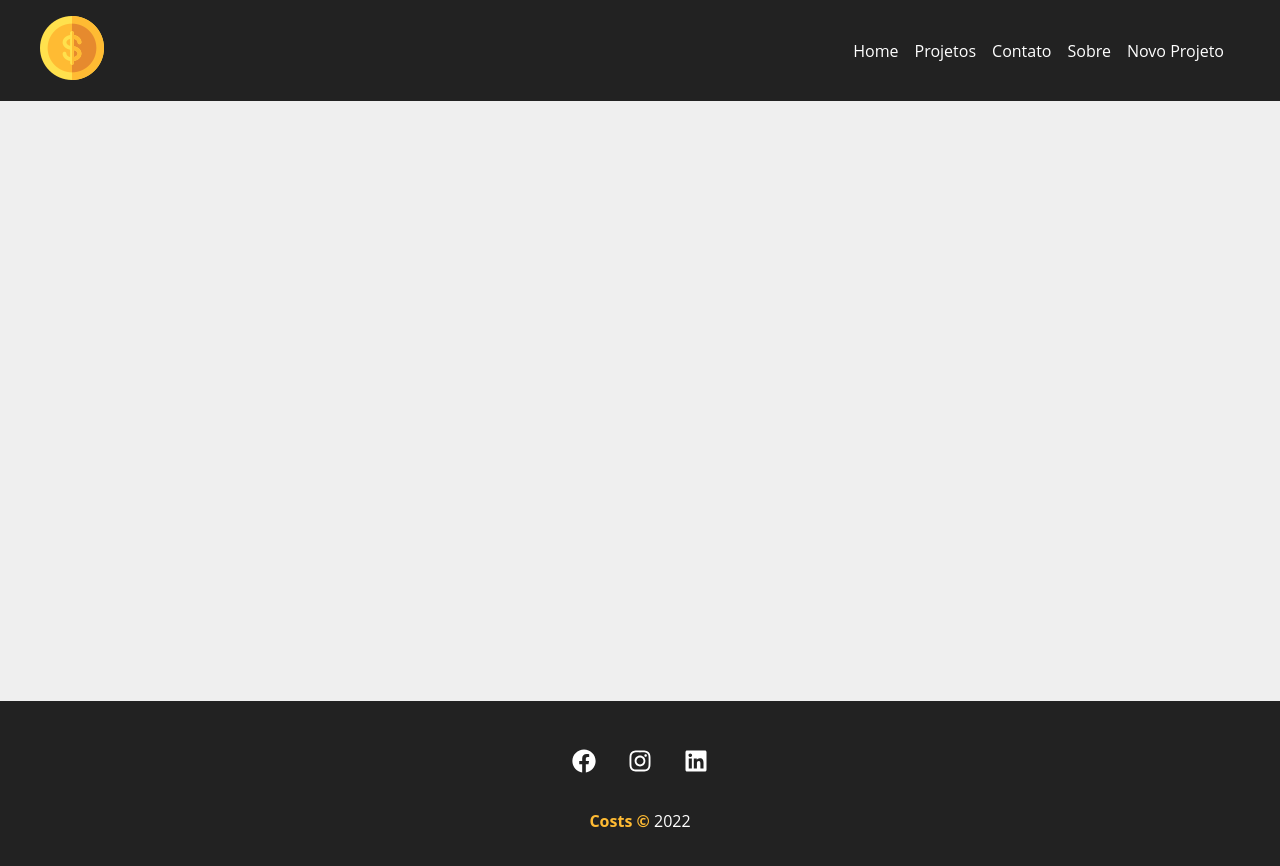
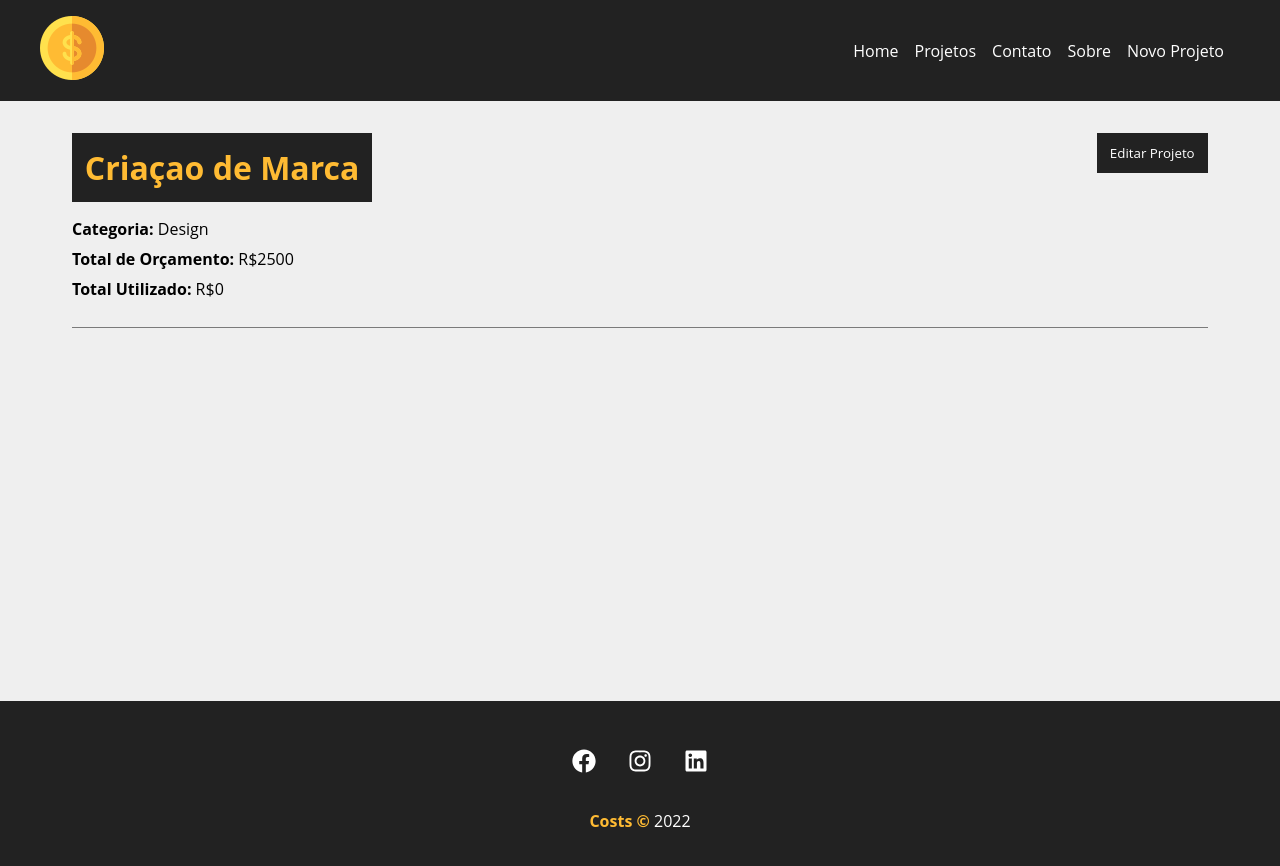
Before and after one commit to EduPassero/Projeto_Costs_Curso_de_REACT, a React (Create React App) app: page /project/1 in a window 1280 px wide. Shown: the top 866 px of the page. Built offline with nearby package versions, Linux system fonts and the light colour scheme; data requests are answered from the project's data file; the HTML template or start-up script is replaced by a standard one.

Commit message:
Tela de ediçao halfway done

```diff
--- a/src/App.js
+++ b/src/App.js
@@ -7,6 +7,7 @@ import Contato from './components/pages/Contato';
 import Home from './components/pages/Home';
 import NewProject from './components/pages/NewProjetc';
 import Projects from './components/pages/Projects';
+import Project from './components/pages/Project';
 
 function App() {
   return (
@@ -19,6 +20,7 @@ function App() {
             <Route path="contato" element={<Contato/>}/>
             <Route path="company" element={<Company/>}/>
             <Route path="newproject" element={<NewProject/>}/>
+            <Route path="project/:id" element={<Project/>}/>
         </Routes>
       </Container>
       <Footer />
--- /dev/null
+++ b/src/components/pages/Project.js
@@ -0,0 +1,64 @@
+import styles from './Project.module.css'
+import {useParams} from 'react-router-dom'
+import { useState, useEffect } from "react"
+import Loading from '../layout/Loading'
+import Container from '../layout/Container'
+
+function Project(){
+    const {id} = useParams()
+    const [project, setProject] = useState([])
+    const [showProjectForm, setShowProjectForm] = useState(false)
+
+    useEffect(() => {
+        setTimeout(() =>{
+            fetch(`http://localhost:5000/projects/${id}`, {
+            method: 'GET',
+            headers: {
+                'Content-Type': 'application/json'
+            },
+        }).then(resp => resp.json())
+        .then((data) => {
+            setProject(data)
+        })
+        .catch(err => console.log(err))
+        }, 200)
+    }, [id])
+
+    function toggleProjectForm(){
+        setShowProjectForm(!showProjectForm)
+    }
+
+    return(
+        <>{project.name ?
+            <div className={styles.project_details}>
+                <Container customClass="column">
+                    <div className={styles.details_container}>
+                        <h1>{project.name}</h1>
+                        <button className={styles.btn} onClick={toggleProjectForm}>
+                            {!showProjectForm ? 'Editar Projeto' : 'Fechar'}
+                        </button>
+                        {!showProjectForm ? (
+                            <div className={styles.project_info}>
+                                <p>
+                                    <span>Categoria: </span> {project.category.name}
+                                </p>
+                                <p>
+                                    <span>Total de Orçamento: </span> R${project.budget}
+                                </p>
+                                <p>
+                                    <span>Total Utilizado: </span> R${project.cost}
+                                </p>
+                            </div>
+                        ) : (
+                            <div className={styles.project_info}>detalhes do projeto</div>
+                        )}
+                    </div>
+                </Container>
+            </div>
+            :
+            <Loading/>
+        }</>
+    )
+}
+
+export default Project
--- /dev/null
+++ b/src/components/pages/Project.module.css
@@ -0,0 +1,49 @@
+.project_details{
+    width: 100%;
+    padding: 2em;
+}
+
+.project_details h1,
+.project_details h2,
+.project_details p{
+    margin-bottom: 0.5em;
+}
+
+.project_details h1{
+    background-color: #222;
+    color: #ffbb33;
+    padding: 0.4em;
+}
+
+.project_details span {
+    font-weight: bold;
+}
+
+.details_container,
+.service_form_container{
+    border-bottom: 1px solid #7a7a7a;
+    margin-bottom: 1.2em;
+    padding-bottom: 1.2em;
+    display: flex;
+    justify-content: space-between;
+    flex-wrap: wrap;
+}
+
+.btn{
+    background-color: #222;
+    color: #fff;
+    padding: 0.5em 1em;
+    text-decoration: none;
+    transition: 0.5s;
+    cursor: pointer;
+    max-height: 40px;
+    border: none;
+}
+
+.btn:hover{
+    color: #ffbb33;
+}
+
+.project_info{
+    width: 100%;
+}
--- a/src/components/project/ProjectCard.js
+++ b/src/components/project/ProjectCard.js
@@ -18,7 +18,7 @@ function ProjectCard({id, name, budget, category, handleRemove}){
                 <span className={`${styles[category.toLowerCase()]}`}></span>{category}
             </p>
             <div className={styles.project_card_actions}>
-                <Link to="/">
+                <Link to={`/project/${id}`}>
                     <BsPencil/> Editar
                 </Link>
                 <button onClick={remove}>
```
